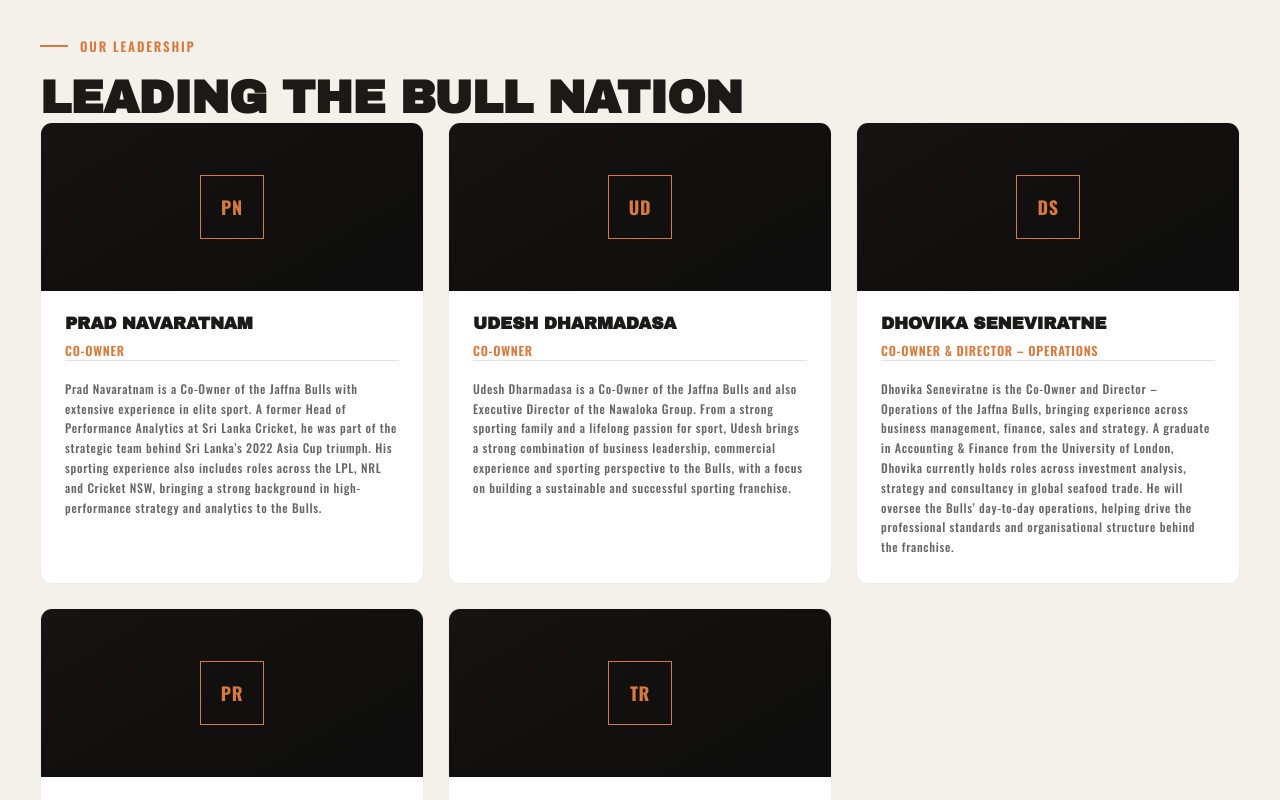
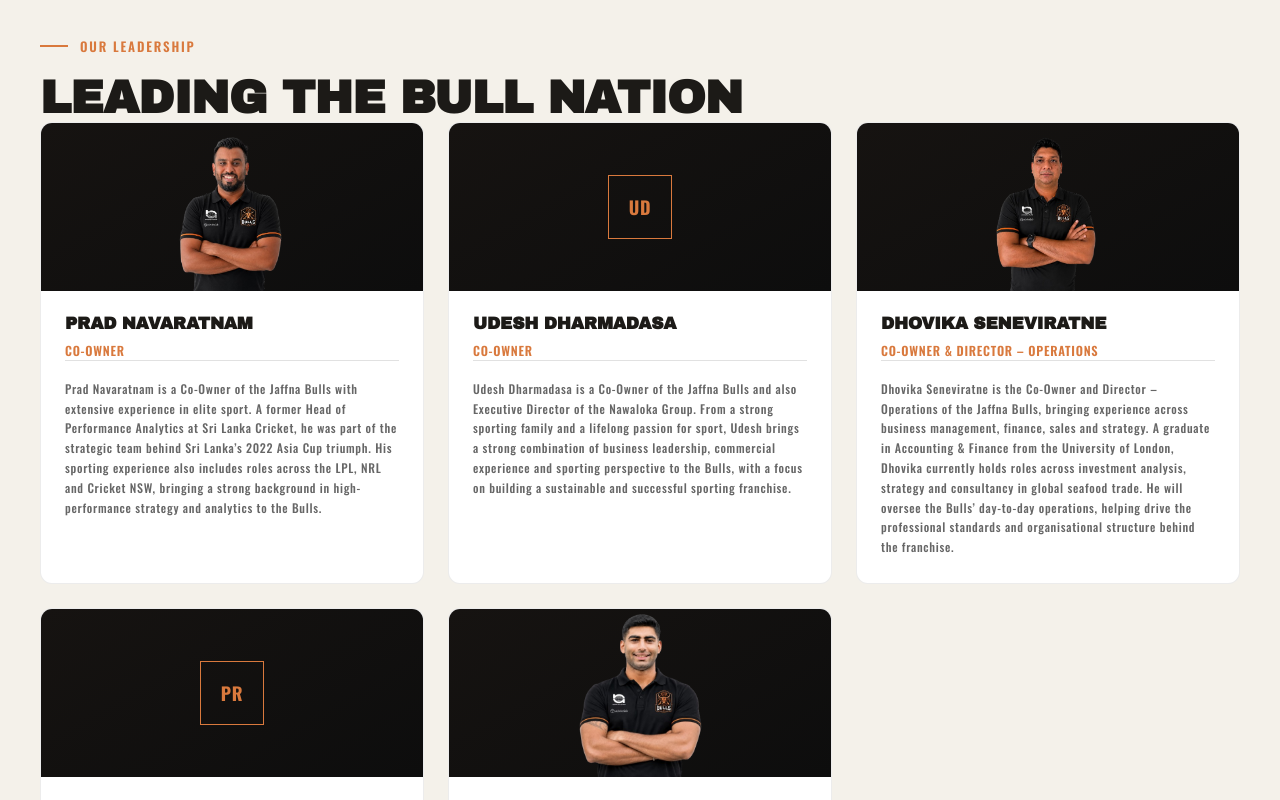
Before and after one commit to jaffna-bulls/jaffna-bulls, a React (Vite) app: page /about-us in a window 1280 px wide. Shown: the part 1580-2380 px from the top of the page. Built offline with nearby package versions, Linux system fonts and the light colour scheme.

Commit message:
content chnaged

```diff
--- a/src/components/Footer.jsx
+++ b/src/components/Footer.jsx
@@ -29,7 +29,7 @@
           </a>
 
           <a
-            href="https://www.tiktok.com/@jaffnabulls"
+            href="https://www.tiktok.com/@jaffna.bulls?_r=1&_t=ZS-98z0uGsPrds"
             target="_blank"
             rel="noopener noreferrer"
             aria-label="TikTok"
--- a/src/pages/AboutUs.jsx
+++ b/src/pages/AboutUs.jsx
@@ -1,5 +1,8 @@
 import PageHero from "../components/PageHero";
 import "./aboutUs.css";
+import Tarinda from "../assets/Coaches/Tarinda.webp";
+import Dhovika from "../assets/Leadership/Dhovika.webp";
+import Prad from "../assets/Leadership/Prad.webp";
 
 const VALUES = [
   "Excellence",
@@ -15,30 +18,35 @@
     initials: "PN",
     name: "Prad Navaratnam",
     role: "Co-Owner",
+    image: Prad,
     bio: "Prad Navaratnam is a Co-Owner of the Jaffna Bulls with extensive experience in elite sport. A former Head of Performance Analytics at Sri Lanka Cricket, he was part of the strategic team behind Sri Lanka’s 2022 Asia Cup triumph. His sporting experience also includes roles across the LPL, NRL and Cricket NSW, bringing a strong background in high-performance strategy and analytics to the Bulls.",
   },
   {
     initials: "UD",
     name: "Udesh Dharmadasa",
     role: "Co-Owner",
-    bio: "Udesh Dharmadasa is a Co-Owner of the Jaffna Bulls and also Executive Director of the Nawaloka Group. From a strong sporting family and a lifelong passion for sport, Udesh brings a strong combination of business leadership, commercial experience and sporting perspective to the Bulls, with a focus on building a sustainable and successful sporting franchise. ",
+    // image: Udesh, // Add when the image is available
+    bio: "Udesh Dharmadasa is a Co-Owner of the Jaffna Bulls and also Executive Director of the Nawaloka Group. From a strong sporting family and a lifelong passion for sport, Udesh brings a strong combination of business leadership, commercial experience and sporting perspective to the Bulls, with a focus on building a sustainable and successful sporting franchise.",
   },
   {
     initials: "DS",
     name: "Dhovika Seneviratne",
     role: "Co-Owner & Director – Operations",
-    bio: "Dhovika Seneviratne is the Co-Owner and Director – Operations of the Jaffna Bulls, bringing experience across business management, finance, sales and strategy. A graduate in Accounting & Finance from the University of London, Dhovika currently holds roles across investment analysis, strategy and consultancy in global seafood trade. He will oversee the Bulls’ day-to-day operations, helping drive the professional standards and organisational structure behind the franchise. ",
+    image: Dhovika,
+    bio: "Dhovika Seneviratne is the Co-Owner and Director – Operations of the Jaffna Bulls, bringing experience across business management, finance, sales and strategy. A graduate in Accounting & Finance from the University of London, Dhovika currently holds roles across investment analysis, strategy and consultancy in global seafood trade. He will oversee the Bulls’ day-to-day operations, helping drive the professional standards and organisational structure behind the franchise.",
   },
   {
     initials: "PR",
     name: "Pulinda Rupesinghe",
     role: "General Manager",
-    bio: "Pulinda Rupesinghe is the General Manager of the Jaffna Bulls, bringing a strong background in corporate management, commercial strategy and business development. With experience across multinational and Sri Lankan organisations, Pulinda will oversee the Bulls’ management and commercial activities, playing a key role in building a professional, sustainable and successful franchise. ",
+    // image: Pulinda, // Add when the image is available
+    bio: "Pulinda Rupesinghe is the General Manager of the Jaffna Bulls, bringing a strong background in corporate management, commercial strategy and business development. With experience across multinational and Sri Lankan organisations, Pulinda will oversee the Bulls’ management and commercial activities, playing a key role in building a professional, sustainable and successful franchise.",
   },
   {
     initials: "TR",
     name: "Tarinda Ratwatte",
     role: "Head of Rugby",
+    image: Tarinda,
     bio: "Tarinda Ratwatte is the Head of Rugby at the Jaffna Bulls and one of Sri Lanka’s most accomplished rugby players of his generation. A former Sri Lanka captain in both Sevens and XVs, Tarinda represented the country on the international stage while enjoying a distinguished club career with CR & FC and Kandy Sports Club. He brings a wealth of elite playing experience, leadership and rugby knowledge to the Bulls, overseeing the franchise’s rugby strategy and player development.",
   },
 ];
@@ -121,7 +129,11 @@
           {LEADERSHIP.map((person) => (
             <article className="person-card" key={person.name}>
               <div className="person-card__avatar">
-                <span>{person.initials}</span>
+                {person.image ? (
+                  <img src={person.image} alt={person.name} />
+                ) : (
+                  <span>{person.initials}</span>
+                )}
               </div>
 
               <div className="person-card__body">
--- a/src/pages/RugbyCoachingStaff.jsx
+++ b/src/pages/RugbyCoachingStaff.jsx
@@ -22,7 +22,7 @@
   },
   {
     initials: "AD",
-    name: "Ashane Dissanayake",
+    name: "Ashane Dassanayake",
     role: "Assistant Coach",
     image: Ashane,
   },
--- a/src/pages/RugbyFixtures.jsx
+++ b/src/pages/RugbyFixtures.jsx
@@ -14,10 +14,7 @@
 
       <section className="section">
         <div className="container">
-          <EmptyState
-            title="Fixtures"
-            description="Await for more information"
-          />
+          <EmptyState title="Fixtures" description="Await Draft Day" />
         </div>
       </section>
     </>
--- a/src/pages/RugbySquad.jsx
+++ b/src/pages/RugbySquad.jsx
@@ -14,7 +14,7 @@
 
       <section className="section">
         <div className="container">
-          <EmptyState title="Squad" description="Await for more information" />
+          <EmptyState title="Squad" description="Await Draft Day" />
         </div>
       </section>
     </>
--- a/src/pages/Store.jsx
+++ b/src/pages/Store.jsx
@@ -35,7 +35,7 @@
         title="Wear the Pride."
         // description="Support the Bull Nation with official Jaffna Bulls merchandise."
       />
-      //!
+
       <section className="section store-coming-soon">
         <div className="container">
           <div className="store-coming-soon__card">
--- a/src/pages/aboutUs.css
+++ b/src/pages/aboutUs.css
@@ -194,6 +194,14 @@
   align-items: center;
   justify-content: center;
   flex-shrink: 0;
+  overflow: hidden;
+}
+
+.person-card__avatar img {
+  width: 100%;
+  height: 100%;
+  display: block;
+  object-fit: cover;
 }
 
 .person-card__avatar span {
--- a/src/pages/home.css
+++ b/src/pages/home.css
@@ -385,7 +385,7 @@
 }
 
 .sponsor-logo img {
-  width: 160px;
-  height: 80px;
+  width: 200px;
+  height: 100px;
   object-fit: contain;
 }
```
Also changed, not shown: src/assets/Leadership/Dhovika.webp (added), src/assets/Leadership/Prad.webp (added).
